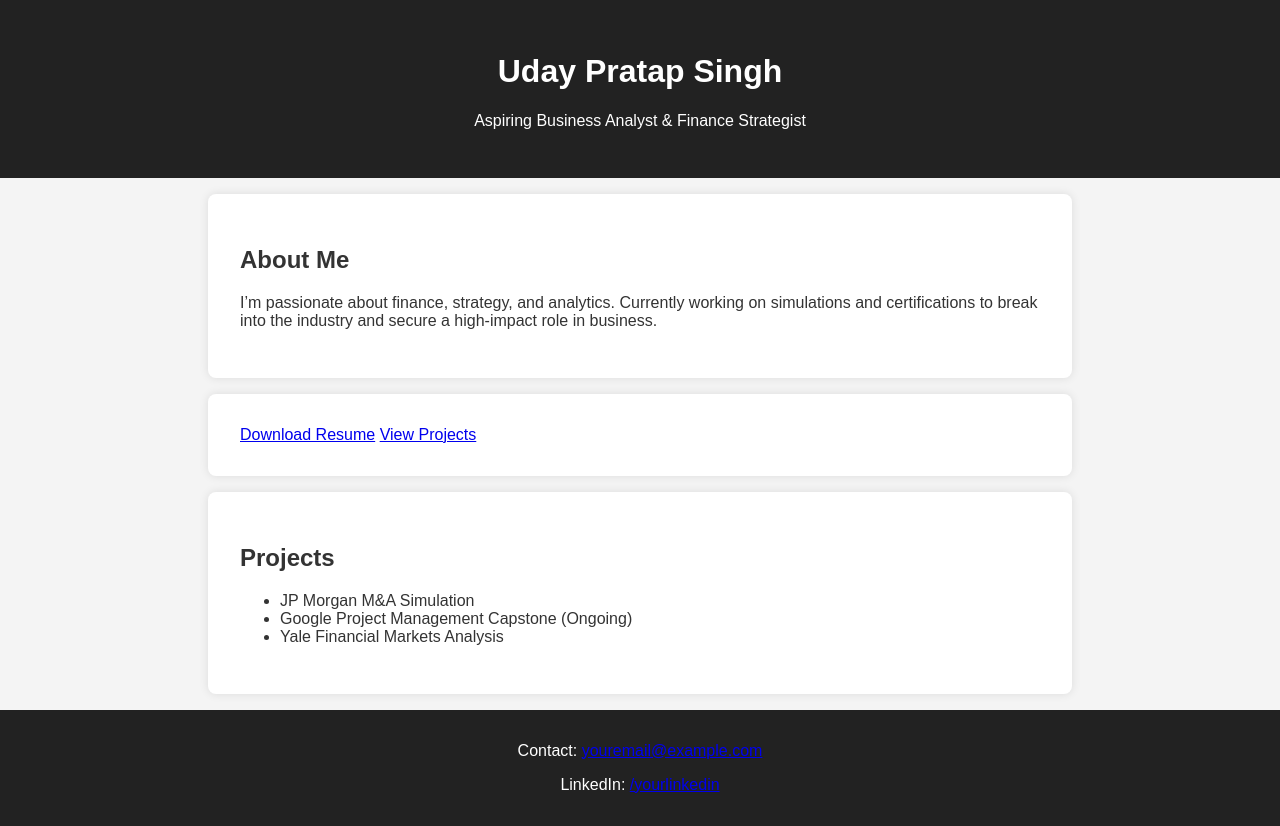
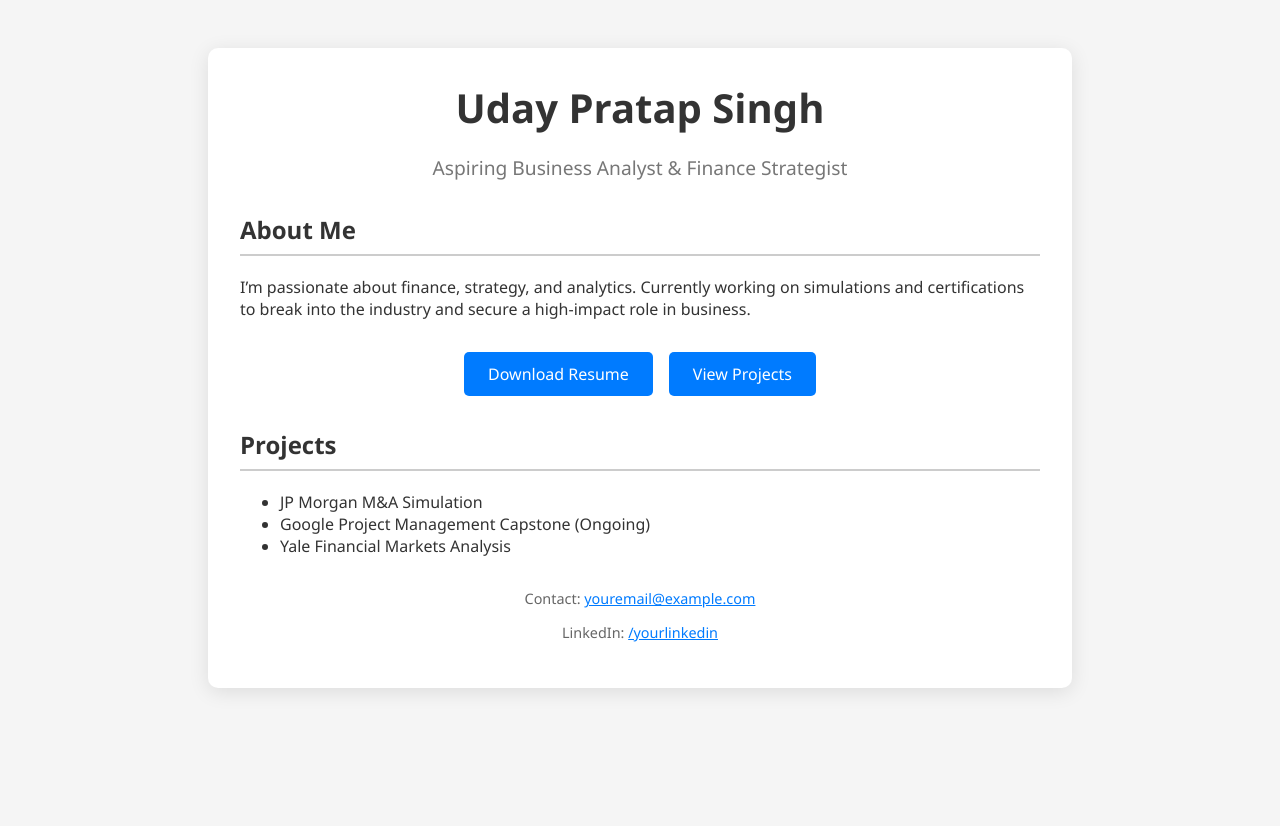
Before and after one commit to udaypratap3101/udaypratap.github.io, a plain HTML site: page index.html in a window 1280 px wide. After the commit the page ends 800 px from the top, so only its background shows below. Drawn offline with Linux system fonts and the light colour scheme.

Commit message:
Update style.css

```diff
--- a/style.css
+++ b/style.css
@@ -1,30 +1,71 @@
 body {
-  font-family: Arial, sans-serif;
+  font-family: 'Segoe UI', sans-serif;
   margin: 0;
   padding: 0;
-  background: #f4f4f4;
+  background: #f5f5f5;
   color: #333;
 }
 
-header {
-  background: #222;
-  color: white;
+.container {
+  max-width: 800px;
+  margin: auto;
   padding: 2rem;
-  text-align: center;
+  background: white;
+  box-shadow: 0 4px 20px rgba(0,0,0,0.1);
+  border-radius: 10px;
+  margin-top: 3rem;
 }
 
-section {
-  padding: 2rem;
-  margin: 1rem auto;
-  max-width: 800px;
-  background: white;
-  border-radius: 8px;
-  box-shadow: 0 0 10px rgba(0, 0, 0, 0.1);
+header {
+  text-align: center;
+  margin-bottom: 2rem;
+}
+
+header h1 {
+  font-size: 2.5rem;
+  margin: 0;
+}
+
+header p {
+  font-size: 1.2rem;
+  color: #777;
+}
+
+.about, #projects {
+  margin-bottom: 2rem;
+}
+
+h2 {
+  border-bottom: 2px solid #ccc;
+  padding-bottom: 0.5rem;
+}
+
+.buttons {
+  display: flex;
+  gap: 1rem;
+  justify-content: center;
+  margin-bottom: 2rem;
+}
+
+.btn {
+  text-decoration: none;
+  background: #007bff;
+  color: white;
+  padding: 0.7rem 1.5rem;
+  border-radius: 5px;
+  transition: background 0.3s;
+}
+
+.btn:hover {
+  background: #0056b3;
 }
 
 footer {
   text-align: center;
-  padding: 1rem;
-  background: #222;
-  color: white;
+  font-size: 0.9rem;
+  color: #666;
 }
+
+footer a {
+  color: #007bff;
+}
```
